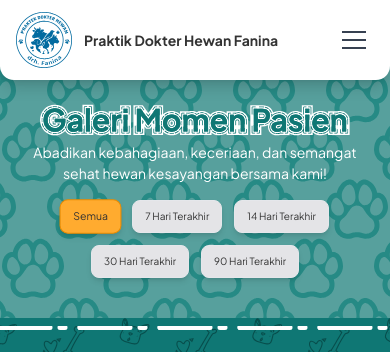
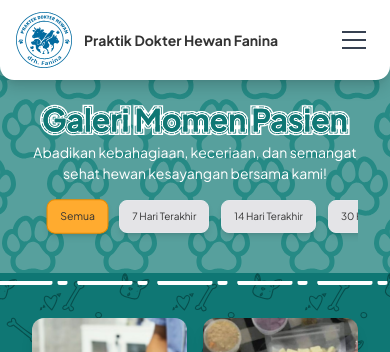
Before and after one commit to gantarimentari/compro-PAD, a Next.js app: page /galery in a window 390 px wide. Shown: the top 352 px of the page. Built offline with nearby package versions, Linux system fonts and the light colour scheme.

Commit message:
responsive galery done

```diff
--- a/components/contents/GaleryApp.jsx
+++ b/components/contents/GaleryApp.jsx
@@ -68,7 +68,7 @@ const ImageModal = ({ image, isOpen, onClose, onNavigate }) => {
                 <button
                     onClick={onClose}
                     aria-label="Close modal"
-                    className="absolute  -top-10 right-8 z-20 w-10 h-10 bg-accent-yellow-300 rounded-lg flex shadow-md items-center justify-center text-accent-neutral-1000 hover:bg-accent-yellow-400 duration-300 hover:shadow-xl"
+                    className="absolute  -top-10 sm:right-8 right-0 z-20 w-10 h-10 bg-accent-yellow-300 rounded-lg flex shadow-md items-center justify-center text-accent-neutral-1000 hover:bg-accent-yellow-400 duration-300 hover:shadow-xl"
                 >
                     <CloseCircleIcon className="w-6 h-6" />
                 </button>
@@ -80,7 +80,7 @@ const ImageModal = ({ image, isOpen, onClose, onNavigate }) => {
                     onClick={handlePrevImage}
                     disabled={isFirstImage}
                     aria-label="Previous image"
-                    className={`absolute   z-20 w-10 h-10 left-8 rounded-lg flex items-center justify-center text-accent-neutral-1000 duration-300 hover:shadow-lg ${
+                    className={`absolute sm:left-8 left-0  z-20 w-10 h-10 rounded-lg flex items-center justify-center text-accent-neutral-1000 duration-300 hover:shadow-lg ${
                         isFirstImage
                             ? 'bg-accent-neutral-250 opacity-50 cursor-not-allowed'
                             : 'bg-accent-yellow-300 hover:bg-accent-yellow-400'
@@ -92,9 +92,9 @@ const ImageModal = ({ image, isOpen, onClose, onNavigate }) => {
                 </button>
 
                 {/* Image */}
-                <div className="relative w-full h-full flex items-center justify-center">
+                <div className="relative w-full h-full flex items-center justify-center ">
                     <img
-                        className="max-w-full max-h-[85vh] object-contain rounded-lg shadow-2xl"
+                        className="md:w-[560px] w-[300px] max-h-[85vh] object-contain rounded-lg shadow-2xl border-4 border-"
                         alt={`Gallery image ${image.id}`}
                         src={image.imageUrl || defaultPlaceholder}
                         onError={(e) => {
@@ -110,7 +110,7 @@ const ImageModal = ({ image, isOpen, onClose, onNavigate }) => {
                     onClick={handleNextImage}
                     disabled={isLastImage}
                     aria-label="Next image"
-                    className={`absolute right-8 z-20 w-10 h-10 rounded-lg flex items-center justify-center text-accent-neutral-1000 duration-300 hover:shadow-lg ${
+                    className={`absolute sm:right-8 right-0  z-20 w-10 h-10 rounded-lg flex items-center justify-center text-accent-neutral-1000 duration-300 hover:shadow-lg ${
                         isLastImage
                             ? 'bg-accent-neutral-250 opacity-50 cursor-not-allowed'
                             : 'bg-accent-yellow-300 hover:bg-accent-yellow-400'
@@ -158,7 +158,7 @@ const FilterButton = ({ label, isActive, onClick, count }) => {
     return (
         <button
             onClick={onClick}
-            className={` text-accent-neutral-1000 sm:px-6 px-3 sm:py-2.5 py-2 border-[1px] rounded-[8px] sm:text-body-2 text-body-5 transition-all duration-300 shadow-md ${
+            className={`whitespace-nowrap flex-shrink-0 text-accent-neutral-1000 sm:px-6 px-3 sm:py-2.5 py-2 border-[1px] rounded-[8px] sm:text-body-2 text-body-5 transition-all duration-300 shadow-md ${
                 isActive
                     ? 'bg-accent-yellow-300   border-accent-yellow-400 scale-105'
                     : 'bg-accent-neutral-250  border-2 hover:border-accent-neutral-250 hover:bg-accent-yellow-50'
@@ -309,7 +309,8 @@ export const GaleryFilterButtons = ({ activeFilter, onFilterChange }) => {
     };
 
     return (
-        <div className="flex flex-wrap gap-3 justify-center sm:py-6 pb-6 pt-4">
+        <div className="w-full overflow-x-auto sm:py-6 pb-6 pt-4 hide-scrollbar">
+            <div className="flex gap-3 justify-center min-w-max px-4">
                 <FilterButton
                     label="Semua"
                     isActive={activeFilter === 'all'}
@@ -341,6 +342,7 @@ export const GaleryFilterButtons = ({ activeFilter, onFilterChange }) => {
 
                 />
             </div>
+        </div>
     );
 };
 
--- a/src/app/galery/page.jsx
+++ b/src/app/galery/page.jsx
@@ -33,7 +33,7 @@ export default function GaleryPage() {
                         alt="PawCare Title"
                         className="mx-auto lg:h-[105px] w-[310px] h-auto sm:w-auto"
                     />
-                    <p className="lg:text-h-7 text-body-2 text-white max-w-4xl mx-auto lg:px-4 lg:mt-4">
+                    <p className="sm:text-h-7 text-body-2 text-white max-w-4xl mx-auto lg:px-4 lg:mt-4">
                         Abadikan kebahagiaan, keceriaan, dan semangat sehat hewan kesayangan bersama kami!
                     </p>
 
--- a/src/app/globals.css
+++ b/src/app/globals.css
@@ -22,6 +22,17 @@
   .blob-bg-desktop {
     background-position: right -75px top -400px, top center;
     background-size: 1000px, 100%;
+  }
+
+  /* Hide scrollbar for Chrome, Safari and Opera */
+  .hide-scrollbar::-webkit-scrollbar {
+    display: none;
+  }
+
+  /* Hide scrollbar for IE, Edge and Firefox */
+  .hide-scrollbar {
+    -ms-overflow-style: none;  /* IE and Edge */
+    scrollbar-width: none;  /* Firefox */
   }
 
   /* .blob-bg-lg {
```
Lines whose indentation alone changed are shown as unchanged.
